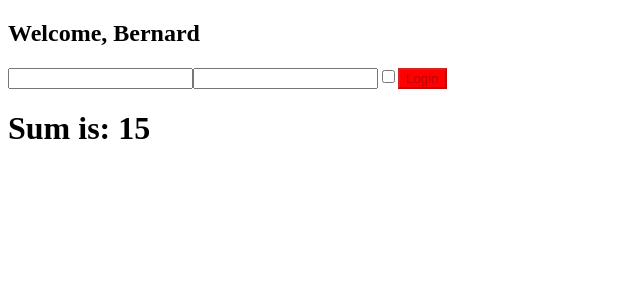
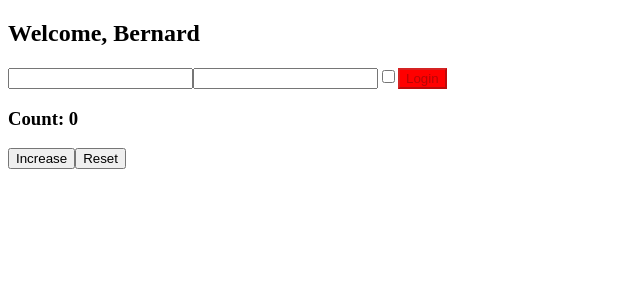
Before and after one commit to hawkydawky/react-exercises, a React (Create React App) app: page / in a window 1280 px wide. Shown: the top 300 px of the page, without its empty margins (0-640 px from the left). Built offline with nearby package versions, Linux system fonts and the light colour scheme.

Commit message:
usestate-01

```diff
--- a/src/App.js
+++ b/src/App.js
@@ -1,7 +1,7 @@
 import React from "react";
 import { Welcome } from "./Welcome";
 import { Login } from "./Login";
-import { Sum } from "./Sum";
+import { ClickCounter } from "./ClickCounter";
 
 export class App extends React.Component {
   state = {
@@ -19,7 +19,7 @@ export class App extends React.Component {
       <div>
         <Welcome name="Bernard" />
         <Login />
-        <Sum />
+        <ClickCounter />
       </div>
     );
   }
--- /dev/null
+++ b/src/ClickCounter.js
@@ -0,0 +1,21 @@
+import React, { useState } from "react";
+
+export function ClickCounter({ initialValue = 0 }) {
+    const [count, setCount] = useState(initialValue);
+
+    function counter() {
+        setCount(current => current + 1);
+    }
+
+    function reset() {
+        setCount(initialValue);
+    }
+
+    return (
+        <div>
+            <h3>Count: {count}</h3>
+            <button onClick={counter}>Increase</button>
+            <button onClick={reset}>Reset</button>
+        </div>
+    )
+}
--- a/src/Sum.js
+++ /dev/null
@@ -1,5 +0,0 @@
-export function Sum({numbers = [1, 2, 3, 4, 5]}) {
-    return (
-        <h1>Sum is: {numbers.reduce((a,b) => a+b, 0)}</h1>
-    )
-}
```
